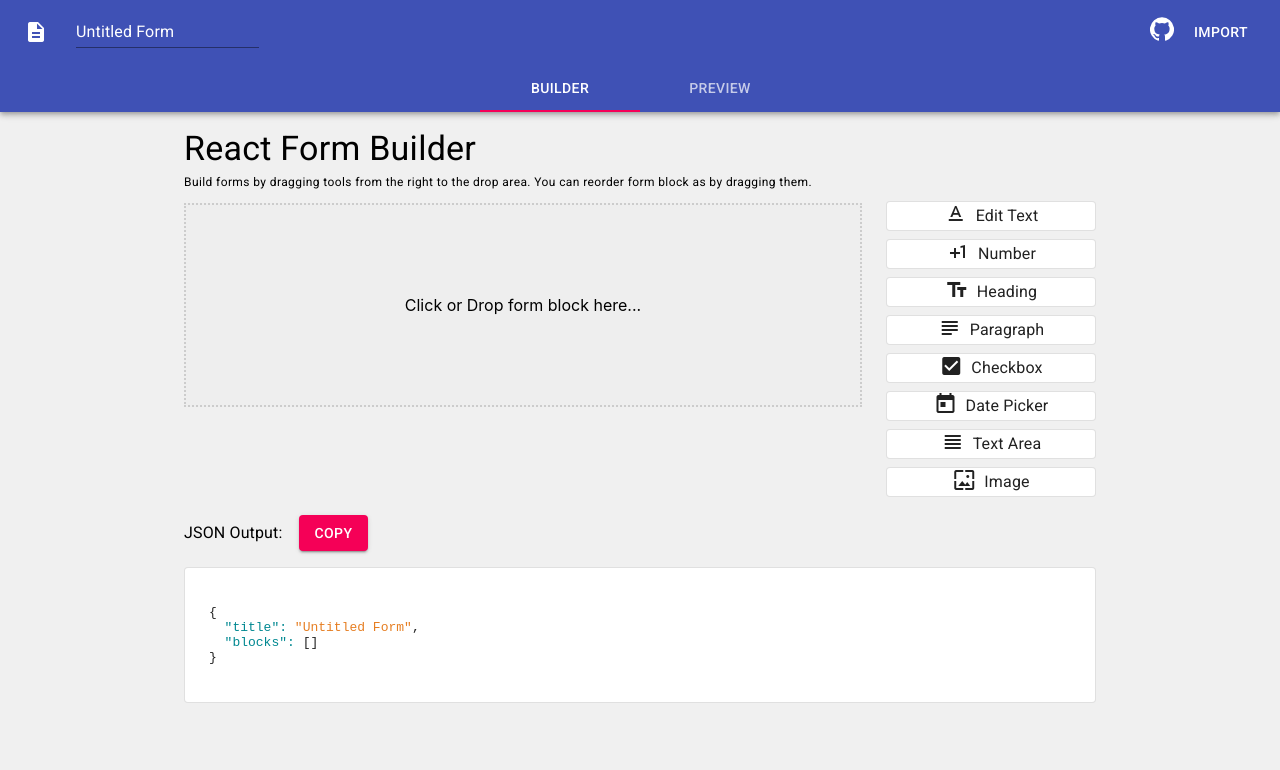
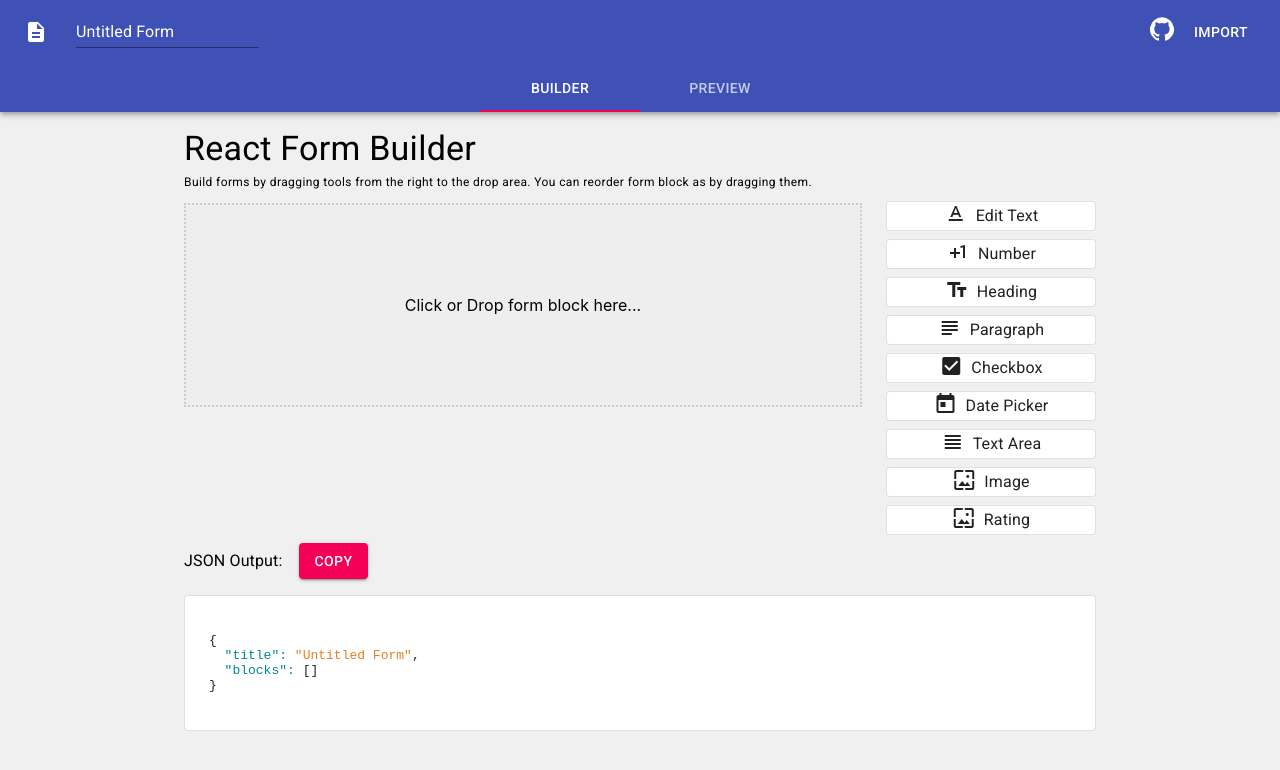
Before and after one commit to tanmayv/react-form-builder, a React (Create React App) app: page / in a window 1280 px wide. Shown: the top 770 px of the page. Built offline with nearby package versions, Linux system fonts and the light colour scheme.

Commit message:
Rating component

```diff
--- a/src/App.tsx
+++ b/src/App.tsx
@@ -11,6 +11,7 @@ import HeadingComponent from './custom-component/HeadingComponent';
 import ImageComponent from './custom-component/ImageComponent';
 import NumberComponent from './custom-component/NumberComponent';
 import ParagraphComponent from './custom-component/ParagraphComponent';
+import RatingComponent from './custom-component/RatingComponent';
 import TextAreaComponent from './custom-component/TextAreaComponent';
 import Home from './Home';
 import JsonLoader from './JsonLoader';
@@ -65,6 +66,11 @@ const App: React.FC<{}> = () => {
         title: 'Image',
         iconClass: 'wallpaper'
       },
+      rating: {
+        handler: RatingComponent,
+        title: 'Rating',
+        iconClass: 'wallpaper'
+      },
     },
     data: {
       blocks: formData.blocks
```
